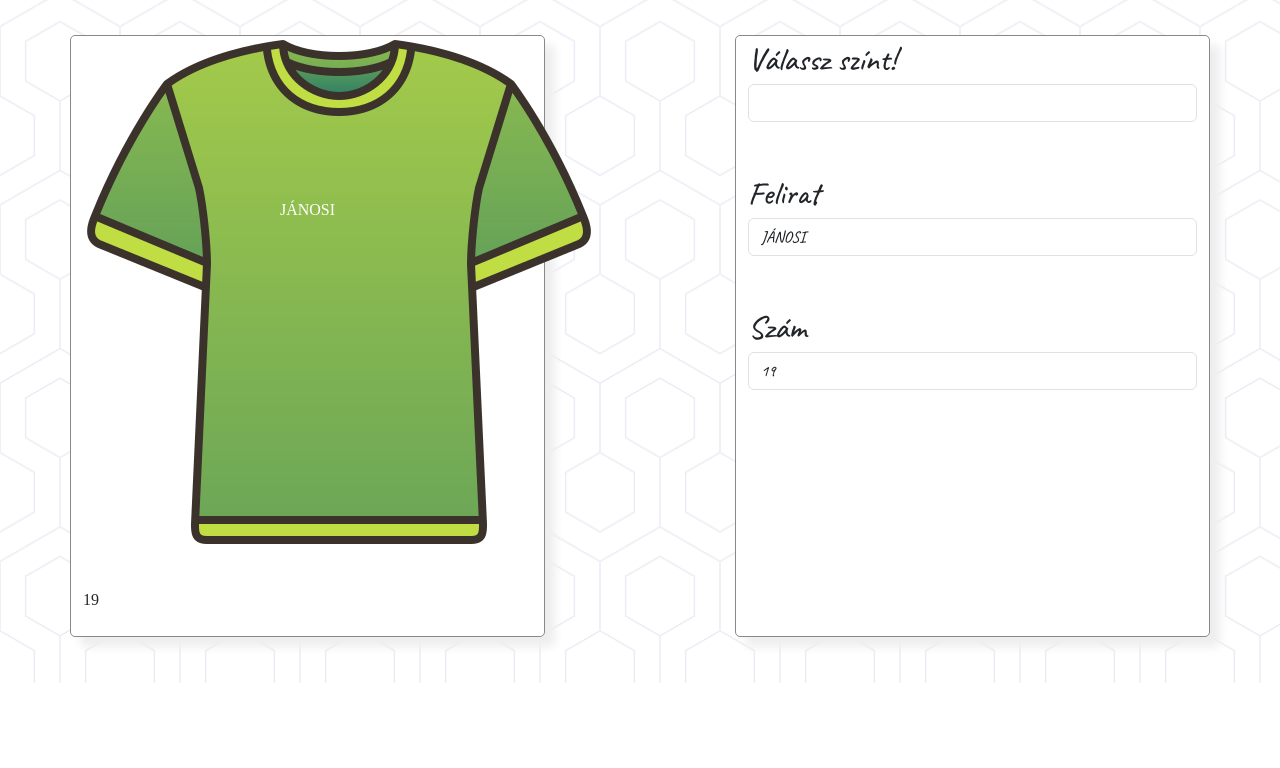
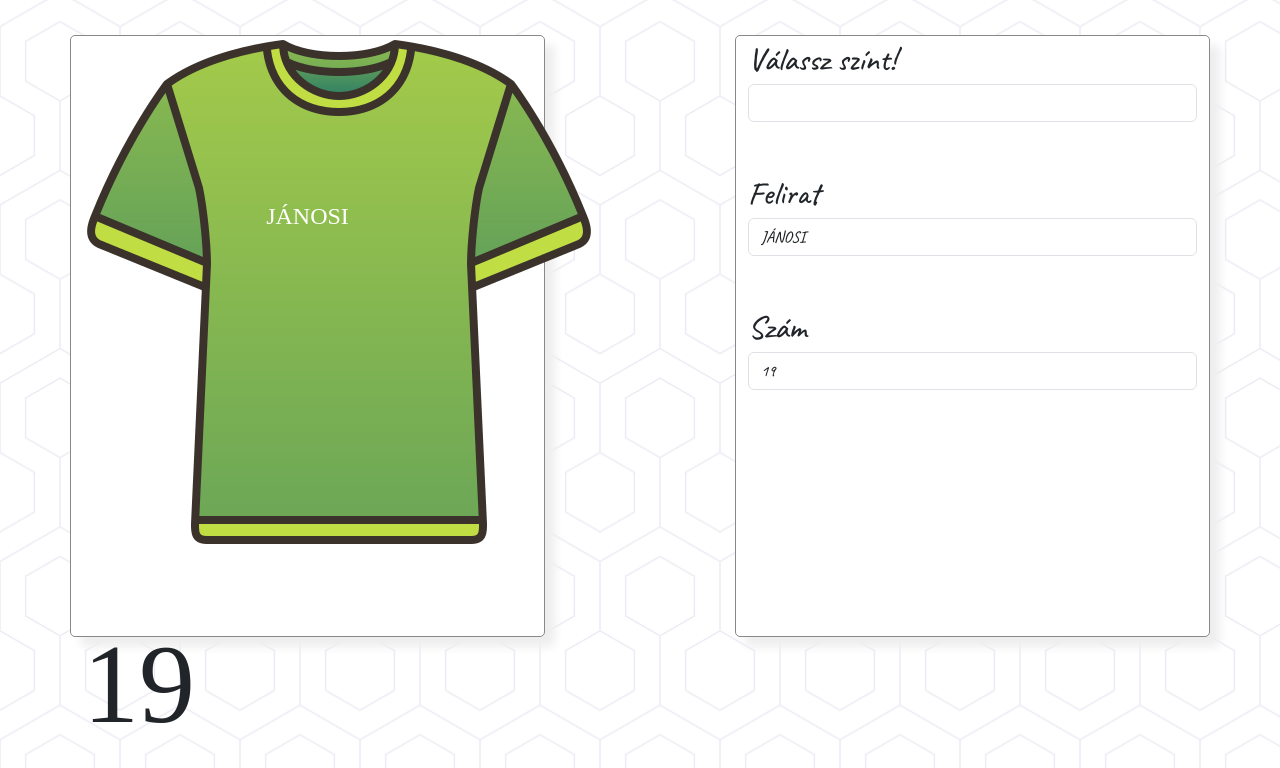
Before and after one commit to Puzsi19hun/polorendeles, a plain HTML site: page index.html in a window 1280 px wide. Shown: the part 117-885 px from the top of the page. Before the commit the page ends 800 px from the top, so only its background shows below. Drawn offline with Linux system fonts and the light colour scheme; a web font is replaced by a local one.

Commit message:
5.feladat

```diff
--- a/assets/css/style.css
+++ b/assets/css/style.css
@@ -11,6 +11,7 @@
     display: block;
     top: -350px;
     z-index: 1;
+    font-size: 150%;
     color: white;
     text-align: center;
 
@@ -30,6 +31,11 @@
     font-size: 2em;
 }
 
+#sorszam
+{
+    font-size: 700%;
+}
+
 h1
 {
     text-align: center;
```
